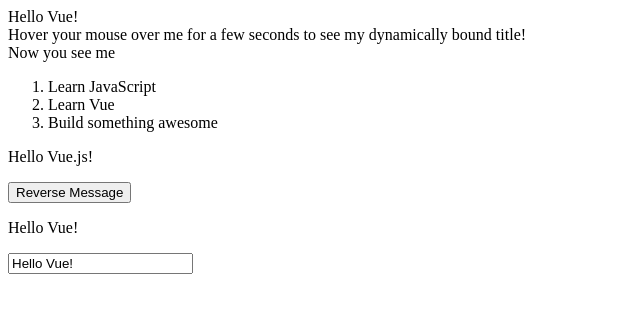
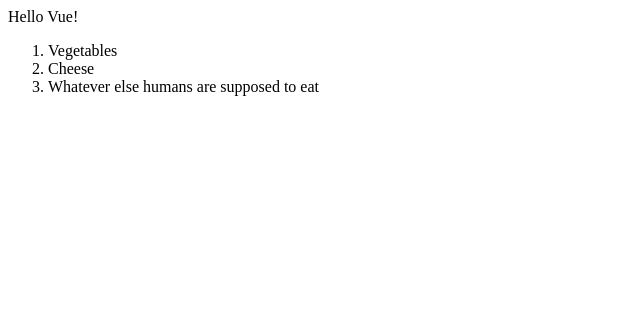
Before and after one commit to shibatas/vue-tutorial, a plain HTML site: page index.html in a window 1280 px wide. Shown: the whole page, without its empty margins (0-640 px from the left). Drawn offline with nearby package versions, Linux system fonts and the light colour scheme.

Commit message:
Through Components

```diff
--- a/index.html
+++ b/index.html
@@ -8,8 +8,15 @@
   <body>
     <div id="app">
       {{ message }}
+      <ol>
+        <todo-item
+          v-for="item in groceryList"
+          v-bind:todo="item"
+          v-bind:key="item.id">
+        </todo-item>
+      </ol>
     </div>
-
+<!--
     <div id="app-2">
       <span v-bind:title="message">
         Hover your mouse over me for a few seconds
@@ -38,6 +45,7 @@
       <p>{{ message }}</p>
       <input v-model="message">
     </div>
+  -->
 
     <script src="script.js" type="text/javascript"></script>
   </body>
--- a/script.js
+++ b/script.js
@@ -1,10 +1,24 @@
+// Vue Component
+
+Vue.component('todo-item', {
+  props: ['todo'],
+  template: '<li>{{ todo.text }}</li>'
+})
+
+
 var app = new Vue({
   el: '#app',
   data: {
-    message: 'Hello Vue!'
+    message: 'Hello Vue!',
+    groceryList: [
+      { id: 0, text: 'Vegetables' },
+      { id: 1, text: 'Cheese' },
+      { id: 2, text: 'Whatever else humans are supposed to eat' }
+    ]
   }
 })
 
+/*
 var app2 = new Vue({
   el: '#app-2',
   data: {
@@ -48,3 +62,4 @@ var app6 = new Vue({
     message: 'Hello Vue!'
   }
 })
+*/
```
